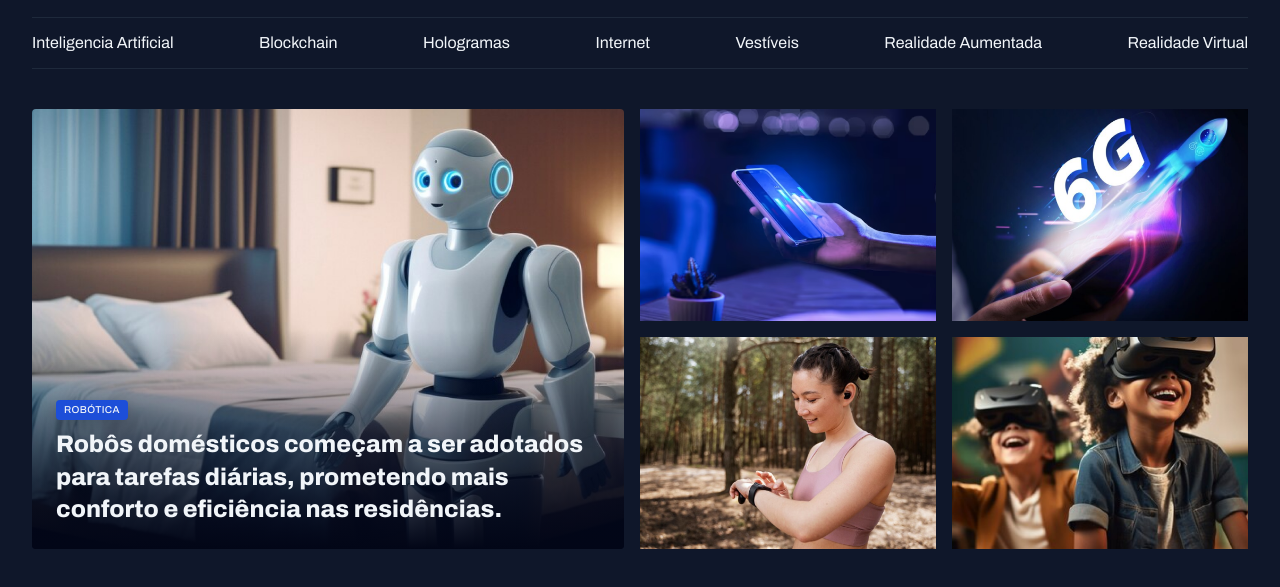
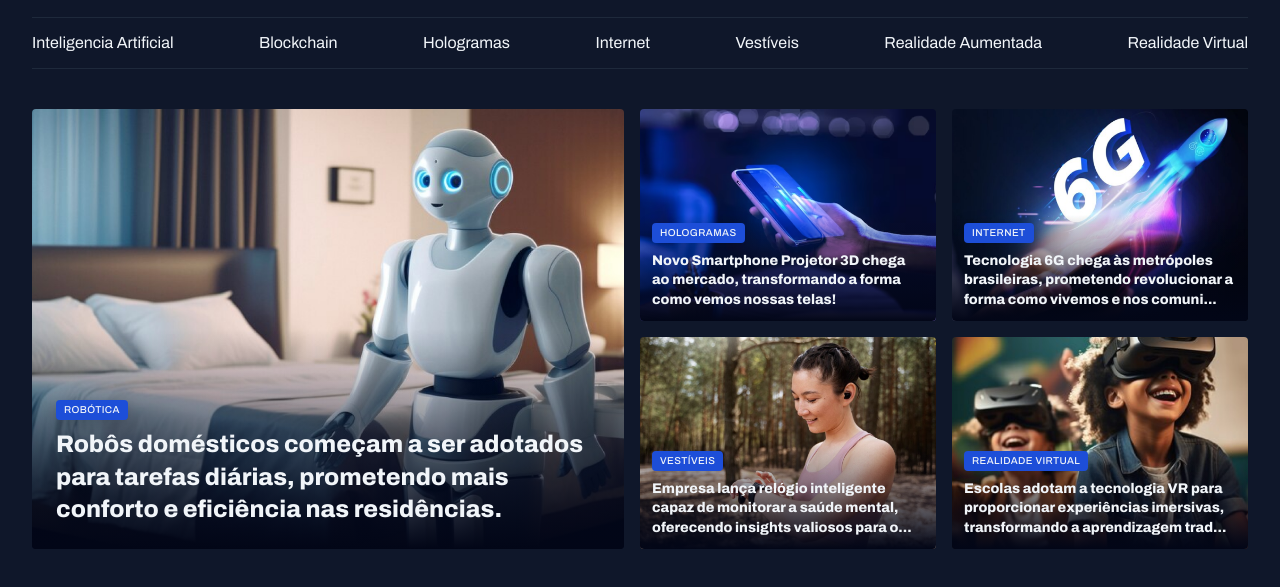
Before and after one commit to Felipe-M13/projeto-portal-de-noticias, a plain HTML site: page index.html in a window 1280 px wide. Shown: the part 55-642 px from the top of the page. Drawn offline with Linux system fonts and the light colour scheme; a web font is replaced by a local one.

Commit message:
finalizando a seção destaques

```diff
--- a/index.html
+++ b/index.html
@@ -42,31 +42,48 @@
   <main class="grid container">
     <section id="featured" class="grid grid-flow-col gap-16">
       <figure class="card">
-      <img src="assets/images/Image 01.png" alt="">
+      <img src="assets/images/Image 01.png" alt="Robôs domésticos começam a ser adotados para tarefas diárias, prometendo mais conforto e eficiência nas residências.">
 
       <figcaption>
         <span class="content-tag">robótica</span>
         <h2 class="text-2xl">Robôs domésticos começam a ser adotados para tarefas diárias, prometendo mais conforto e eficiência nas residências.</h2>
-      </figcaption>
+       </figcaption>
       </figure>
 
-      <figure class="grid grid-cols-2 gap-16">
-        <div>
-          <img src="assets/images/Image 02.png" alt="">
+      <div class="grid grid-cols-2 gap-16">
+        <figure class="card">
+          <img src="assets/images/Image 02.png" alt="Novo Smartphone Projetor 3D chega ao mercado, transformando a forma como vemos nossas telas!">
+      <figcaption>
+        <span class="content-tag">hologramas</span>
+        <h2 class="text-lg">Novo Smartphone Projetor 3D chega ao mercado, transformando a forma como vemos nossas telas!</h2>
+       </figcaption>
+        </figure>
+
+        <figure class="card">
+          <img src="assets/images/Image 03.png" alt="Tecnologia 6G chega às metrópoles brasileiras, prometendo revolucionar a forma como vivemos e nos comunicamos.">
+      <figcaption>
+        <span class="content-tag">Internet</span>
+        <h2 class="text-lg">Tecnologia 6G chega às metrópoles brasileiras, prometendo revolucionar a forma como vivemos e nos comuni...</h2>
+       </figcaption>
+        </figure>
+
+        <figure class="card">
+          <img src="assets/images/Image 04.png" alt="Empresa lança relógio inteligente capaz de monitorar a saúde mental, oferecendo insights valiosos para o bem-estar pessoal.">
+      <figcaption>
+        <span class="content-tag">Vestíveis</span>
+        <h2 class="text-lg">Empresa lança relógio inteligente capaz de monitorar a saúde mental, oferecendo insights valiosos para o...</h2>
+       </figcaption>
+        </figure>
+
+        <figure class="card">
+          <img src="assets/images/Image 05.png" alt="Escolas adotam a tecnologia VR para proporcionar experiências imersivas, transformando a aprendizagem tradicional.">
+      <figcaption>
+        <span class="content-tag">realidade virtual</span>
+        <h2 class="text-lg">Escolas adotam a tecnologia VR para proporcionar experiências imersivas, transformando a aprendizagem trad...</h2>
+       </figcaption>
+        </figure>
+
         </div>
-
-        <div>
-          <img src="assets/images/Image 03.png" alt="">
-        </div>
-
-        <div>
-          <img src="assets/images/Image 04.png" alt="">
-        </div>
-
-        <div>
-          <img src="assets/images/Image 05.png" alt="">
-        </div>
-      </figure>
     </section>
   </main>
 </body>
--- a/styles/sections.css
+++ b/styles/sections.css
@@ -26,6 +26,10 @@
 
       padding: 24px;
 
+      &:has(.text-lg) {
+        padding: 12px;
+      }
+
       h2 {
         margin-top: 8px;
       }
```
